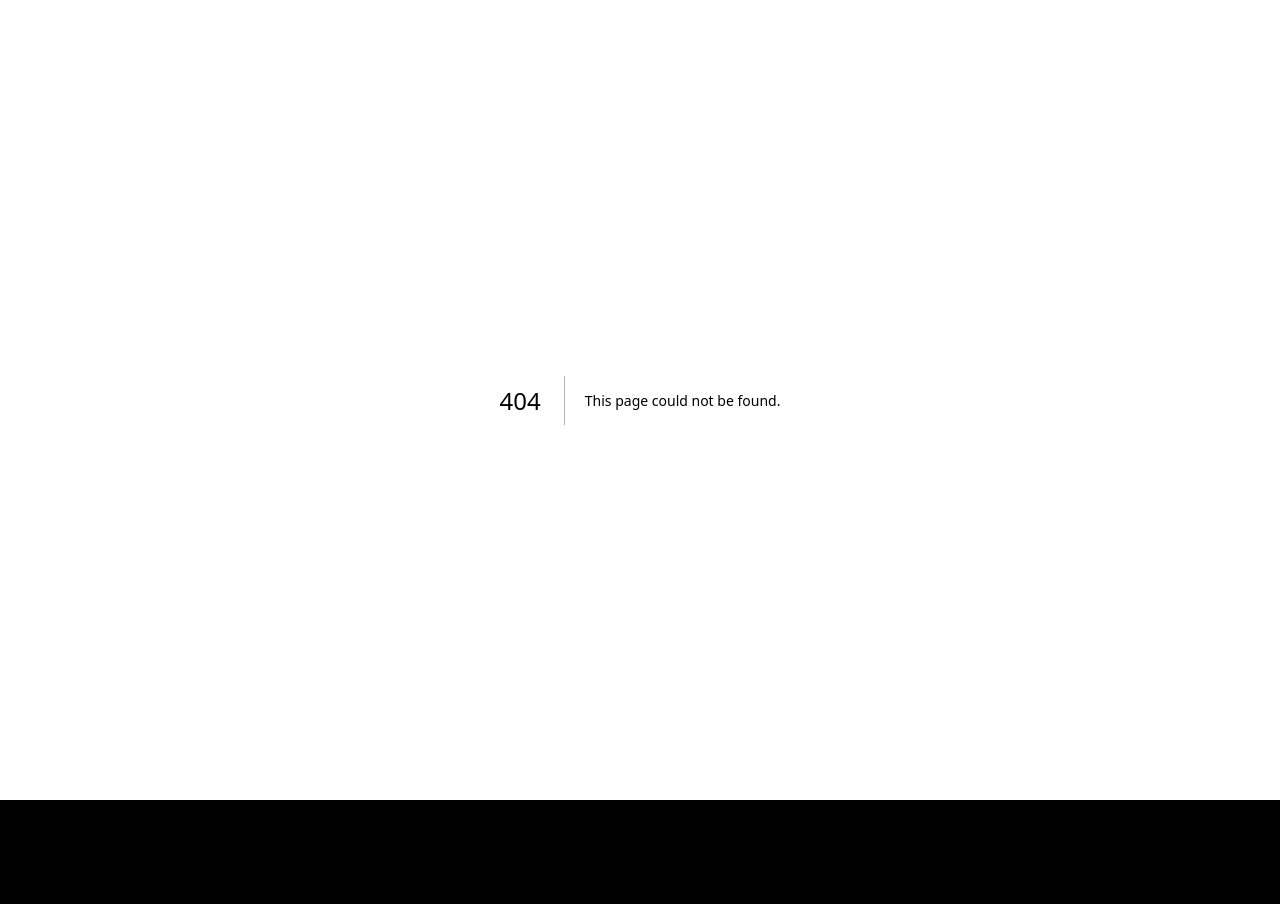
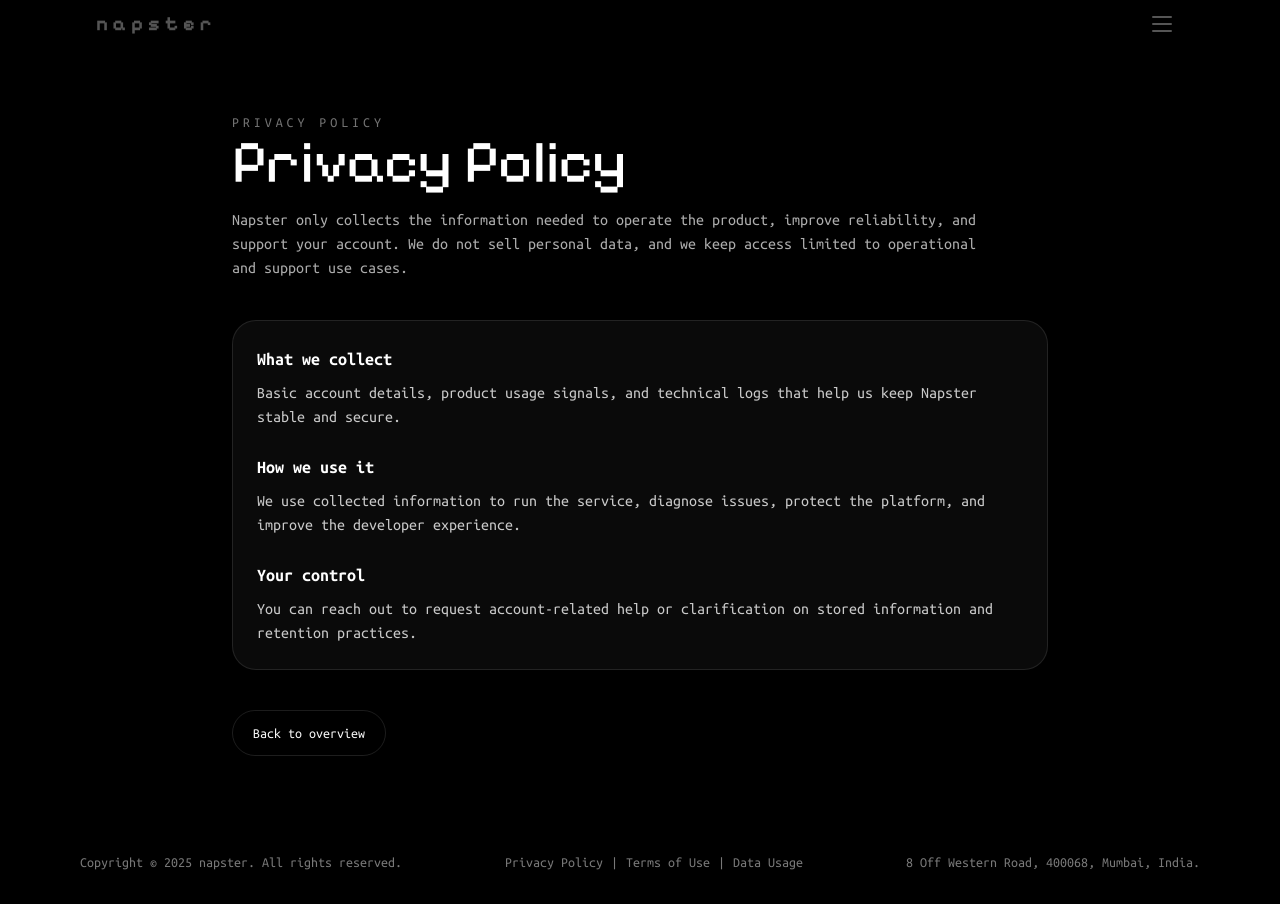
Before and after one commit to farzeenilyaszargar/Napster, a Next.js app: page /privacy-policy in a window 1280 px wide. Before the commit this address had no page. Before the commit the page ends 800 px from the top, so only its background shows below. Built offline with nearby package versions, Linux system fonts and the light colour scheme.

Commit message:
Add working footer policy links

```diff
--- /dev/null
+++ b/app/data-usage/page.tsx
@@ -0,0 +1,55 @@
+import Footer from "@/components/footer";
+import Navbar from "@/components/navbar";
+import Link from "next/link";
+
+export default function DataUsagePage() {
+  return (
+    <div className="flex min-h-screen flex-col">
+      <Navbar />
+      <main className="mx-auto flex w-full max-w-4xl flex-1 flex-col px-6 py-16 md:px-10">
+        <p className="text-sm uppercase tracking-[0.28em] text-white/45">
+          Data Usage
+        </p>
+        <h1 className="font-pixelify text-6xl text-white">Data Usage</h1>
+        <p className="mt-4 max-w-3xl text-white/68">
+          Napster uses operational data to power agent workflows, improve product
+          quality, and keep the platform secure and reliable.
+        </p>
+
+        <div className="mt-10 rounded-3xl border border-white/10 bg-white/[0.04] p-6 shadow-[0_20px_80px_rgba(0,0,0,0.35)] backdrop-blur-sm">
+          <div className="space-y-6 text-white/78">
+            <section>
+              <h2 className="text-lg font-semibold text-white">Product analytics</h2>
+              <p className="mt-2">
+                Aggregated usage patterns help us understand feature adoption,
+                improve onboarding, and prioritize fixes.
+              </p>
+            </section>
+            <section>
+              <h2 className="text-lg font-semibold text-white">Security monitoring</h2>
+              <p className="mt-2">
+                Diagnostic events and system activity are reviewed to detect abuse,
+                protect infrastructure, and investigate incidents.
+              </p>
+            </section>
+            <section>
+              <h2 className="text-lg font-semibold text-white">Retention</h2>
+              <p className="mt-2">
+                Data is retained only as long as needed for service operation,
+                compliance, support, and reasonable product improvement workflows.
+              </p>
+            </section>
+          </div>
+        </div>
+
+        <Link
+          href="/"
+          className="mt-10 inline-flex w-fit items-center rounded-full border border-white/12 px-5 py-3 text-sm text-white transition hover:border-white/24 hover:bg-white/[0.06]"
+        >
+          Back to overview
+        </Link>
+      </main>
+      <Footer />
+    </div>
+  );
+}
--- /dev/null
+++ b/app/privacy-policy/page.tsx
@@ -0,0 +1,56 @@
+import Footer from "@/components/footer";
+import Navbar from "@/components/navbar";
+import Link from "next/link";
+
+export default function PrivacyPolicyPage() {
+  return (
+    <div className="flex min-h-screen flex-col">
+      <Navbar />
+      <main className="mx-auto flex w-full max-w-4xl flex-1 flex-col px-6 py-16 md:px-10">
+        <p className="text-sm uppercase tracking-[0.28em] text-white/45">
+          Privacy Policy
+        </p>
+        <h1 className="font-pixelify text-6xl text-white">Privacy Policy</h1>
+        <p className="mt-4 max-w-3xl text-white/68">
+          Napster only collects the information needed to operate the product,
+          improve reliability, and support your account. We do not sell personal
+          data, and we keep access limited to operational and support use cases.
+        </p>
+
+        <div className="mt-10 rounded-3xl border border-white/10 bg-white/[0.04] p-6 shadow-[0_20px_80px_rgba(0,0,0,0.35)] backdrop-blur-sm">
+          <div className="space-y-6 text-white/78">
+            <section>
+              <h2 className="text-lg font-semibold text-white">What we collect</h2>
+              <p className="mt-2">
+                Basic account details, product usage signals, and technical logs
+                that help us keep Napster stable and secure.
+              </p>
+            </section>
+            <section>
+              <h2 className="text-lg font-semibold text-white">How we use it</h2>
+              <p className="mt-2">
+                We use collected information to run the service, diagnose issues,
+                protect the platform, and improve the developer experience.
+              </p>
+            </section>
+            <section>
+              <h2 className="text-lg font-semibold text-white">Your control</h2>
+              <p className="mt-2">
+                You can reach out to request account-related help or clarification
+                on stored information and retention practices.
+              </p>
+            </section>
+          </div>
+        </div>
+
+        <Link
+          href="/"
+          className="mt-10 inline-flex w-fit items-center rounded-full border border-white/12 px-5 py-3 text-sm text-white transition hover:border-white/24 hover:bg-white/[0.06]"
+        >
+          Back to overview
+        </Link>
+      </main>
+      <Footer />
+    </div>
+  );
+}
--- /dev/null
+++ b/app/terms-of-use/page.tsx
@@ -0,0 +1,55 @@
+import Footer from "@/components/footer";
+import Navbar from "@/components/navbar";
+import Link from "next/link";
+
+export default function TermsOfUsePage() {
+  return (
+    <div className="flex min-h-screen flex-col">
+      <Navbar />
+      <main className="mx-auto flex w-full max-w-4xl flex-1 flex-col px-6 py-16 md:px-10">
+        <p className="text-sm uppercase tracking-[0.28em] text-white/45">
+          Terms of Use
+        </p>
+        <h1 className="font-pixelify text-6xl text-white">Terms of Use</h1>
+        <p className="mt-4 max-w-3xl text-white/68">
+          By using Napster, you agree to use the product responsibly, keep your
+          account secure, and follow any applicable laws or platform rules.
+        </p>
+
+        <div className="mt-10 rounded-3xl border border-white/10 bg-white/[0.04] p-6 shadow-[0_20px_80px_rgba(0,0,0,0.35)] backdrop-blur-sm">
+          <div className="space-y-6 text-white/78">
+            <section>
+              <h2 className="text-lg font-semibold text-white">Acceptable use</h2>
+              <p className="mt-2">
+                Do not use Napster to violate laws, abuse systems, or interfere
+                with service integrity for other users.
+              </p>
+            </section>
+            <section>
+              <h2 className="text-lg font-semibold text-white">Accounts</h2>
+              <p className="mt-2">
+                You are responsible for activity under your account and for
+                maintaining the confidentiality of your credentials.
+              </p>
+            </section>
+            <section>
+              <h2 className="text-lg font-semibold text-white">Availability</h2>
+              <p className="mt-2">
+                We may update, improve, or temporarily suspend parts of the
+                service as the product evolves.
+              </p>
+            </section>
+          </div>
+        </div>
+
+        <Link
+          href="/"
+          className="mt-10 inline-flex w-fit items-center rounded-full border border-white/12 px-5 py-3 text-sm text-white transition hover:border-white/24 hover:bg-white/[0.06]"
+        >
+          Back to overview
+        </Link>
+      </main>
+      <Footer />
+    </div>
+  );
+}
--- a/components/footer.tsx
+++ b/components/footer.tsx
@@ -2,17 +2,22 @@
 
 export default function Footer() {
     return (
-        <div className="flex flex-row items-center justify-between w-full text-sm py-3 px-35 pt-10 text-[#787878]">
+        <footer className="flex w-full flex-col gap-4 px-6 py-8 text-sm text-[#787878] sm:px-10 lg:flex-row lg:items-center lg:justify-between lg:px-20">
             <p>Copyright © 2025 napster. All rights reserved.</p>
-            <div className="flex gap-2">
-                <Link href={"#"}>Privacy Policy</Link>
+            <div className="flex flex-wrap items-center gap-2">
+                <Link href="/privacy-policy" className="transition hover:text-[#9A9A9A]">
+                    Privacy Policy
+                </Link>
                 <p>|</p>
-                <Link href={"#"}>Terms of Use</Link>
+                <Link href="/terms-of-use" className="transition hover:text-[#9A9A9A]">
+                    Terms of Use
+                </Link>
                 <p>|</p>
-                <Link href={"#"}>Data Usage</Link>
-
+                <Link href="/data-usage" className="transition hover:text-[#9A9A9A]">
+                    Data Usage
+                </Link>
             </div>
             <p>8 Off Western Road, 400068, Mumbai, India.</p>
-        </div>
+        </footer>
     );
 }
```
